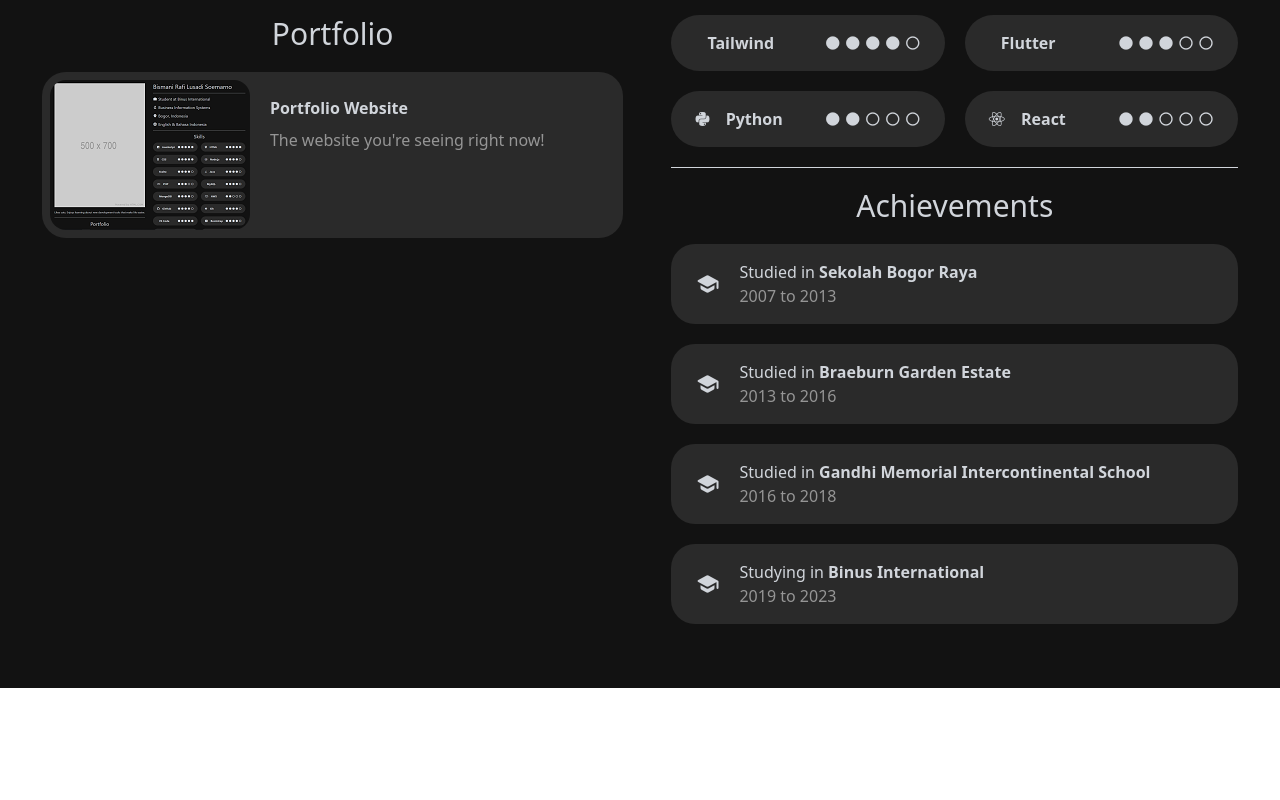
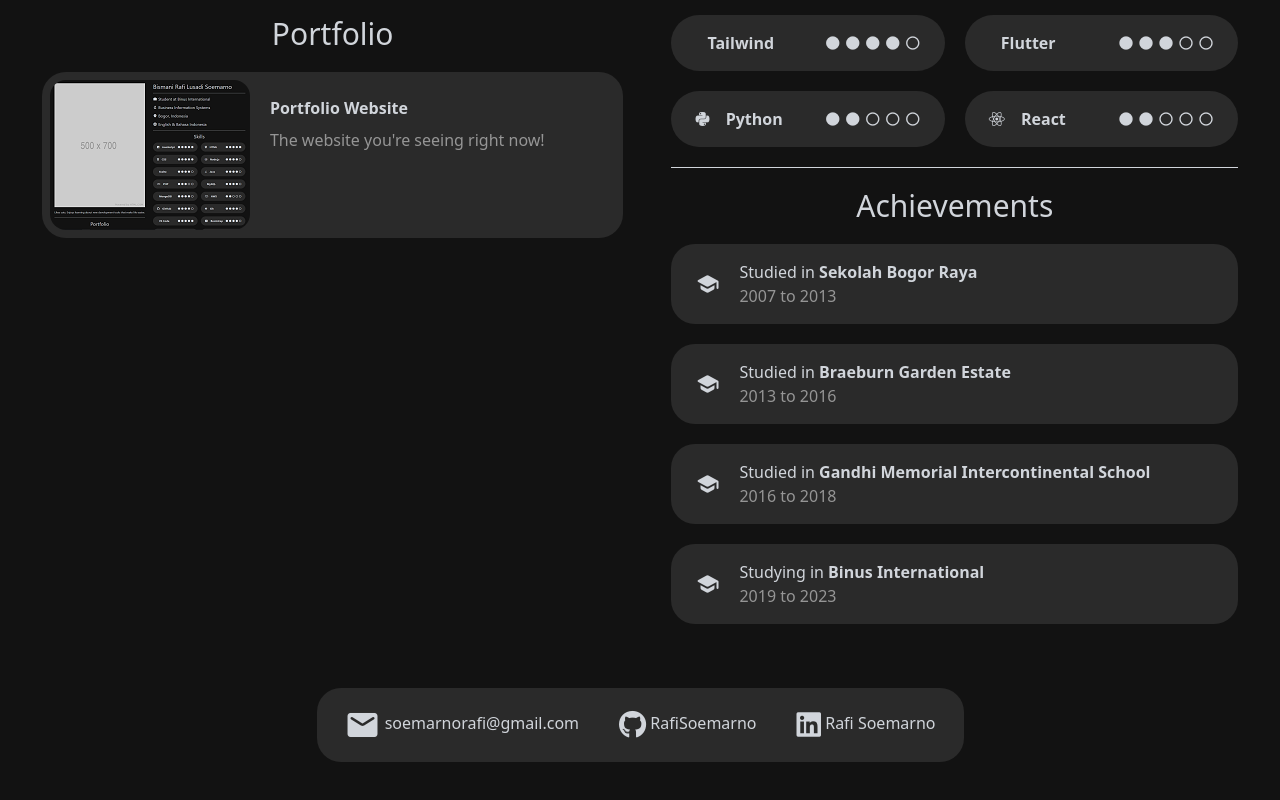
Before and after one commit to RafiSoemarno/portfolio, a Svelte app: page / in a window 1280 px wide. Shown: the part 947-1747 px from the top of the page. Before the commit the page ends 1635 px from the top, so only its background shows below. Built offline with nearby package versions, Linux system fonts and the light colour scheme.

Commit message:
added contact details

```diff
--- a/src/App.svelte
+++ b/src/App.svelte
@@ -57,10 +57,25 @@
 			</div>
 		</div>
 	</div>
+	<div class="flex flex-row justify-center mt-16">
+		<div class="flex flex-row items-center gap-10 p-4 px-7 bg-white bg-opacity-10 rounded-3xl">
+			<a href="mailto:soemarnorafi@gmail.com" target="_blank"><span class="material-icons-round align-middle contact">mail</span> soemarnorafi@gmail.com</a>
+			<a href="https://github.com/RafiSoemarno" target="_blank"><span class="fab fa-github contact align-middle"/> RafiSoemarno</a>
+			<a href="https://www.linkedin.com/in/rafi-soemarno/" target="_blank"><span class="fab fa-linkedin contact align-middle"/> Rafi Soemarno</a>
+		</div>
+	</div>
 </main>
 
 <style lang="postcss" global>
 	@tailwind base;
 	@tailwind components;
 	@tailwind utilities;
+
+	.material-icons-round.contact {
+		font-size: 36px;
+	}
+
+	.fab.contact {
+		font-size: 28px;
+	}
 </style>
```
